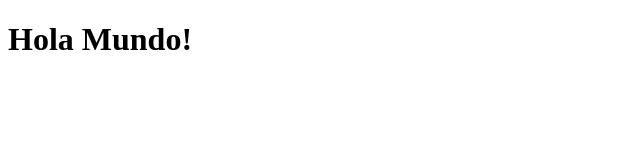
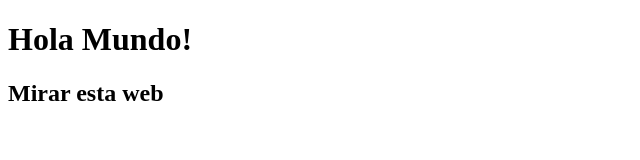
Before and after one commit to carlosvelez05/MiWeb, a plain HTML site: page index.html in a window 1280 px wide. Shown: the whole page, without its empty margins (0-640 px from the left). Drawn offline with Linux system fonts and the light colour scheme.

Commit message:
he añadido h2

```diff
--- a/index.html
+++ b/index.html
@@ -7,6 +7,8 @@
 <body>
 
 <h1>Hola Mundo!</h1>
+<h2>Mirar esta web</h2>
+
 
 </body>
 </html>
```
